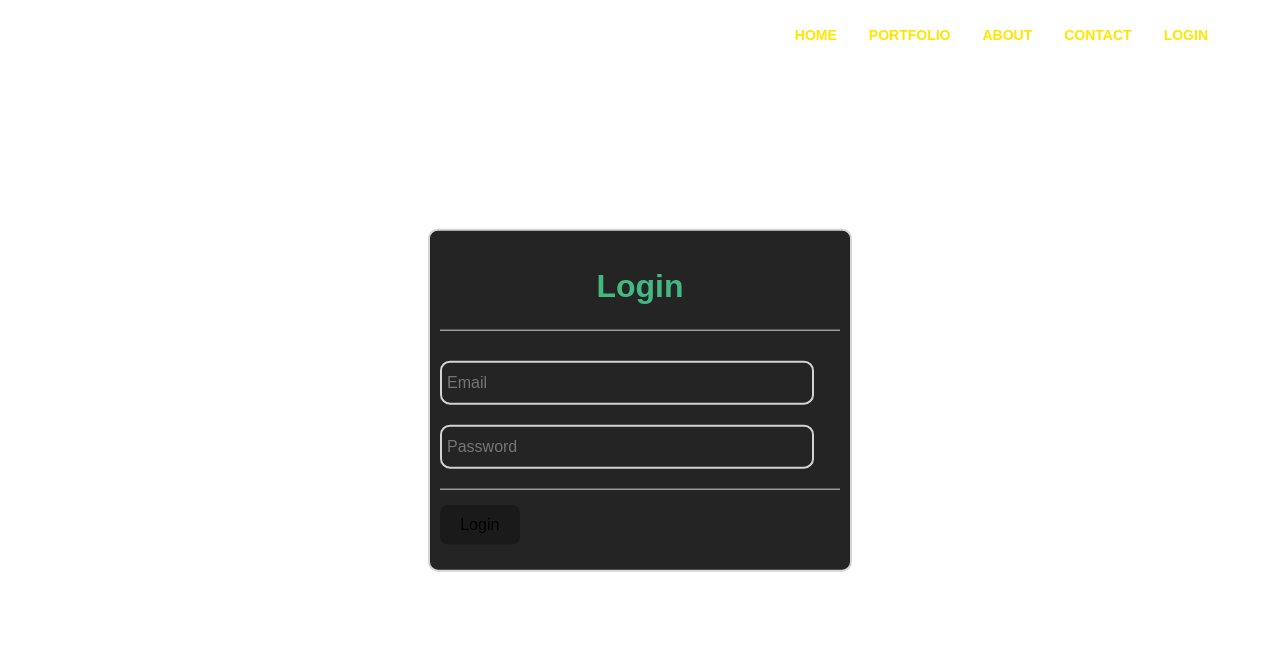
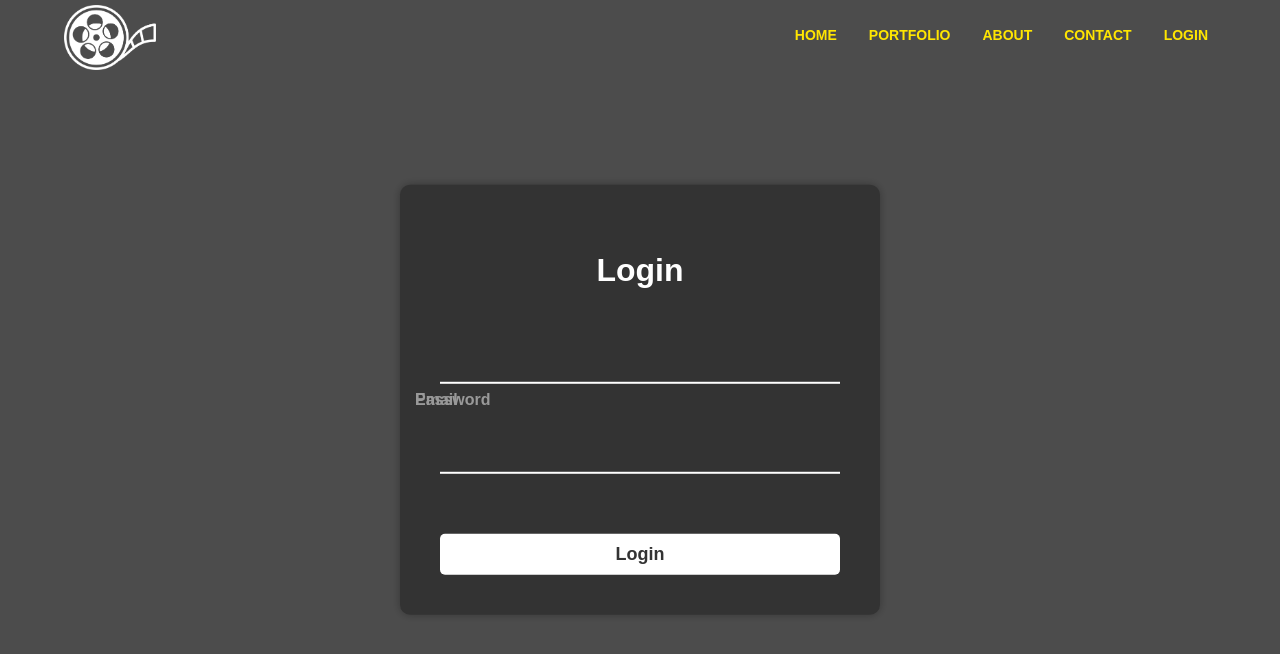
Before and after one commit to owencairns/CIS371-Project, a Vue app in the folder Semester-Project/: page /#/login in a window 1280 px wide. Shown: the top 654 px of the page. Built offline with nearby package versions, Linux system fonts and the light colour scheme.

Commit message:
added login screen

```diff
--- a/Semester-Project/index.html
+++ b/Semester-Project/index.html
@@ -4,7 +4,7 @@
     <meta charset="UTF-8">
     <link rel="icon" href="/src/assets/film-movie-reel-icon.svg">
     <meta name="viewport" content="width=device-width, initial-scale=1.0">
-    <title>ReelTalk</title>
+    <title>Reel Talk</title>
   </head>
   <body>
     <div id="app"></div>
--- a/Semester-Project/src/App.vue
+++ b/Semester-Project/src/App.vue
@@ -6,12 +6,14 @@ import Navbar from './components/Navbar.vue';
 </script>
 
 <template>
-  <Navbar/>
+  <Navbar class="navbar"/>
   <div class="main">
     <router-view/>
   </div>
 </template>
 
 <style scoped>
-
+.navbar {
+  z-index: 10000;
+}
 </style>
--- a/Semester-Project/src/components/Home.vue
+++ b/Semester-Project/src/components/Home.vue
@@ -5,6 +5,8 @@ import { ref, Ref } from 'vue';
 
 <template>
   <div class="hero">
+    <h1 class="title">REEL TALK</h1>
+    <h2 class="slogan">Lights, Camera, Opinion</h2>
     <video autoplay loop muted playsinline class="back-vid">
       <source src="../assets/film_projector.mp4" type="video/webm"/>
     </video>
@@ -22,7 +24,7 @@ import { ref, Ref } from 'vue';
     <div class="vid6"></div>
   </div>
   <section class="video-section">
-    <h2>Video Examples</h2>
+    <h1>Trending Now</h1>
     <div class="video-grid">
       <div class="video-placeholder"></div>
       <div class="video-placeholder"></div>
@@ -50,8 +52,25 @@ body {
   position: relative;
   padding: 0 5%;
   display: flex;
+  flex-direction: column;
   align-items: center;
   justify-content: center;
+}
+
+.title {
+  text-transform: uppercase;
+  font-size: 8rem;
+  font-weight: bold;
+  color: #fff;
+  margin-bottom: 10px;
+}
+
+.slogan {
+  font-size: 2.5rem;
+  font-weight: bold;
+  color: #ffe600;
+  margin-top: 0;
+  margin-bottom: 30px;
 }
 
 .content .book {
@@ -83,7 +102,7 @@ body {
 }
 
 .video-section {
-  color: #1d3051;
+  color: #000000;
   margin: 0 auto;
   padding-left: 5%;
   padding-right: 5%;
--- a/Semester-Project/src/components/Login.vue
+++ b/Semester-Project/src/components/Login.vue
@@ -1,7 +1,7 @@
 <script setup lang="ts">
-import { ref, Ref } from 'vue'
-import { getAuth, signInWithEmailAndPassword, UserCredential } from 'firebase/auth'
-import { useRouter } from 'vue-router';
+import { ref } from 'vue'
+import { getAuth, signInWithEmailAndPassword } from 'firebase/auth'
+import { useRouter } from 'vue-router'
 
 const router = useRouter()
 
@@ -10,70 +10,132 @@ const password = ref('')
 
 const login = () => {
   signInWithEmailAndPassword(getAuth(), username.value, password.value)
-    .then((data) => {
+    .then(() => {
       console.log("Successfully Signed In")
       router.push('/')
     })
     .catch((error) => {
-      console.log(username.value, password.value)
+      console.log(error)
     })
-};
-
+}
 </script>
 
 <template>
-  <div class="center">
-    <h1>Login</h1>
-    <div class="fields">
-      <input type="text" placeholder="Email" name="userBox" v-model="username">
-      <input type="text" placeholder="Password" name="passBox" v-model="password">
+  <div class="login-overlay">
+    <div class="login-container">
+      <h1>Login</h1>
+      <div class="login-form">
+        <label for="email" :class="{ 'active': username }">Email</label>
+        <input type="text" id="email" v-model="username">
+        <label for="password" :class="{ 'active': password }">Password</label>
+        <input type="password" id="password" v-model="password">
+        <button class="login-button" @click="login">Login</button>
+      </div>
     </div>
-    <button class="login" @click="login">Login</button>
-    </div>
+  </div>
 </template>
 
+
 <style scoped>
+.login-overlay {
+  position: fixed;
+  top: 0;
+  left: 0;
+  width: 100%;
+  height: 100%;
+  background-color: rgba(0, 0, 0, 0.7);
+  z-index: 9999;
+}
 
-.center {
+.login-container {
   position: absolute;
   top: 50%;
   left: 50%;
   transform: translate(-50%, -50%);
-  width:400px;
-  background: #242424;
-  border: 2px solid lightgray;
+  width: 400px;
+  background: #333;
   border-radius: 10px;
-  color: #42b983;
-  padding: 10px
+  color: white;
+  padding: 40px;
+  box-shadow: 0px 0px 10px rgba(0, 0, 0, 0.3);
 }
 
-.center h1 {
+.login-container h1 {
   text-align: center;
-  padding: 0 0 20px 0;
-  border-bottom: 1px solid lightgray;
+  margin-bottom: 30px;
 }
 
-.fields {
-  position: relative;
-  border-bottom: 1px solid lightgray;
-  margin: 30px 0px;
+.login-form {
+  display: flex;
+  flex-direction: column;
 }
 
-.fields input {
-  width: 90%;
-  padding: 0 5px;
-  height: 40px;
+label {
   font-size: 16px;
-  border: none;
-  background: none;
-  border: 2px solid lightgray;
-  border-radius: 10px;
-  color: white;
-  margin-bottom: 20px
+  font-weight: bold;
+  margin-bottom: 5px;
+  color: #999;
+  transition: all 0.3s ease-in-out;
+  position: absolute;
+  left: 15px;
+  top: 50%;
+  transform: translateY(-50%);
+  pointer-events: none;
 }
 
-.center .login {
-  transform: translateY(-15px)
+label.active {
+  font-size: 12px;
+  top: 0;
+  transform: translateY(0%);
+}
+
+input {
+  padding: 20px 10px;
+  font-size: 16px;
+  background: transparent;
+  border: none;
+  border-bottom: 2px solid #fff;
+  margin-bottom: 30px;
+  color: #fff;
+}
+
+input:focus + label {
+  font-size: 12px;
+  top: 0;
+  transform: translateY(0%);
+}
+
+input:focus + label + .bar {
+  width: 100%;
+}
+
+.bar {
+  position: absolute;
+  display: block;
+  width: 0%;
+  height: 2px;
+  background: #fff;
+  transition: all 0.3s ease-in-out;
+  bottom: 0;
+  left: 0;
+}
+
+.login-button {
+  padding: 10px 20px;
+  background: #fff;
+  border: none;
+  border-radius: 5px;
+  color: #333;
+  font-size: 18px;
+  font-weight: bold;
+  margin-top: 30px;
+  cursor: pointer;
+  transition: all 0.3s ease-in-out;
+}
+
+.login-button:hover {
+  background: #333;
+  color: #fff;
 }
 
 </style>
```
Also changed, not shown: 1 other file (tests, documents, lock files or other folders).
